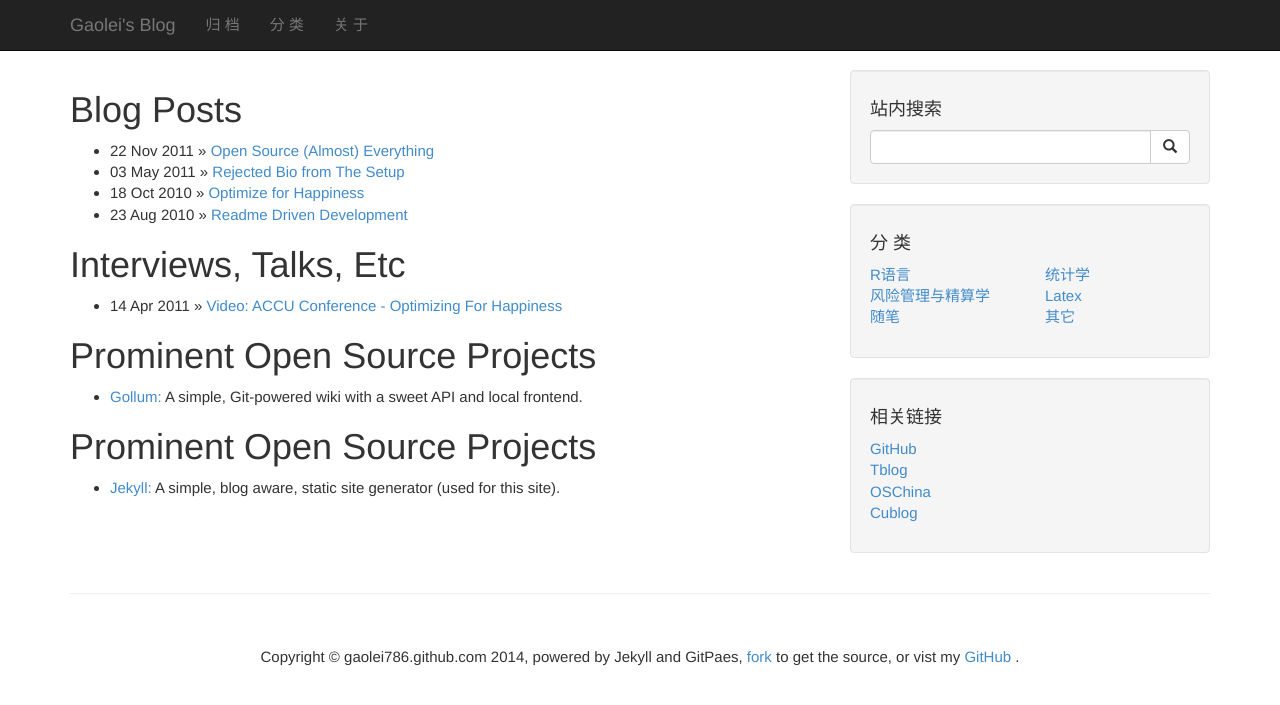
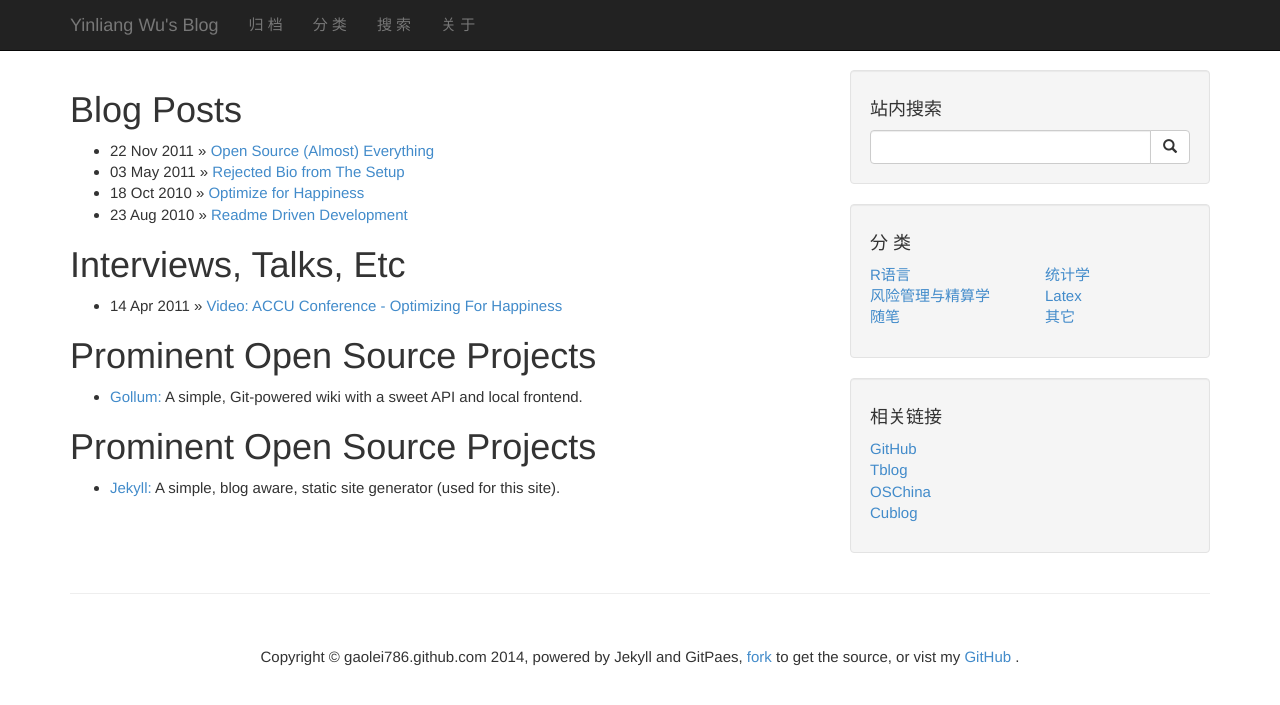
Before and after one commit to YinliangWu/tpw, a Jekyll site: the page built from index.html, in a window 1280 px wide. Shown: the top 705 px of the page. Built offline with Jekyll 4.4.1, drawn with Linux system fonts in a browser that asks for light colours; nearby versions of some CDN libraries; library files that are not in the unit come from our copies; comment, search, counter and statistics services are not loaded.

Commit message:
firstpost

```diff
--- a/_layouts/default.html
+++ b/_layouts/default.html
@@ -1,6 +1,5 @@
 <!DOCTYPE html>
 <html lang="en">
-
   <head>
     <meta charset="utf-8">
     <meta http-equiv="X-UA-Compatible" content="IE=edge">
@@ -73,26 +72,16 @@
             </span>
           </button>
           <a class="navbar-brand" href="/index.html">
-            Gaolei's Blog
+            Yinliang Wu's Blog
           </a>
         </div>
         <!-- Collect the nav links, forms, and other content for toggling -->
         <div class="collapse navbar-collapse" id="bs-example-navbar-collapse-1">
           <ul class="nav navbar-nav">
-            <li>
-              <a href="/archives.html">
-                归 档
-              </a>
-            </li>
-            <li>
-              <a href="/categories.html">
-                分 类
-              </a>
-            </li>
-            <li>
-              <a href="/resume/index.html">
-                关 于
-              </a>
+            <li><a href="/archives.html">归 档</a></li>
+            <li><a href="/categories.html">分 类</a></li>
+            <li><a href="/categories.html">搜 索</a></li>
+            <li><a href="/about.html">关 于</a>
             </li>
           </ul>
         </div>
```
